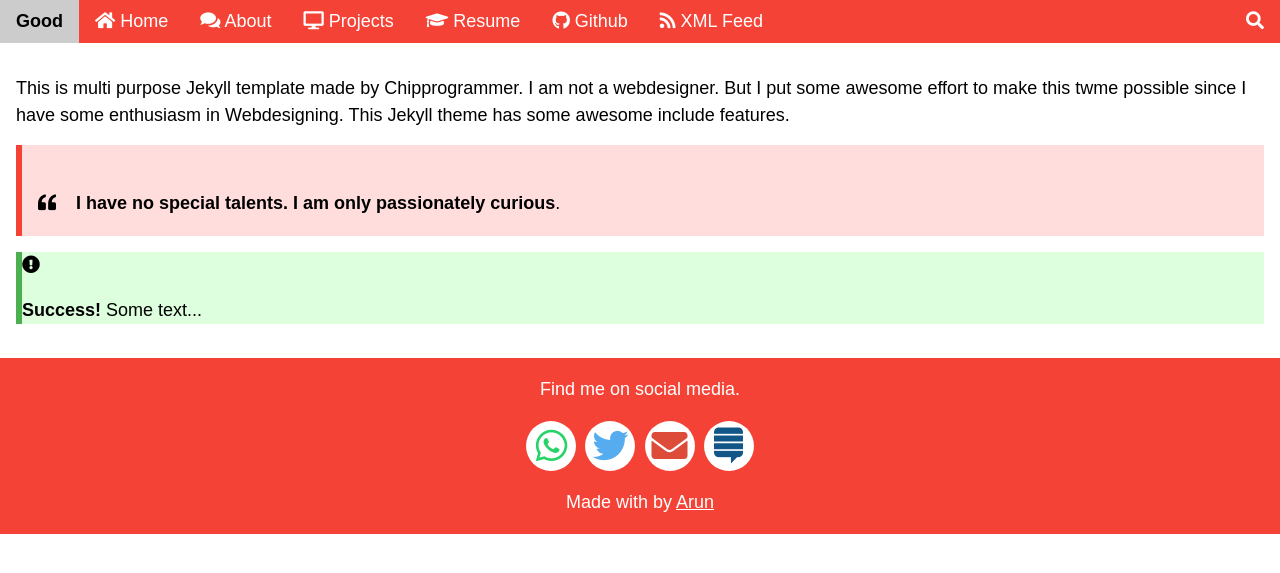
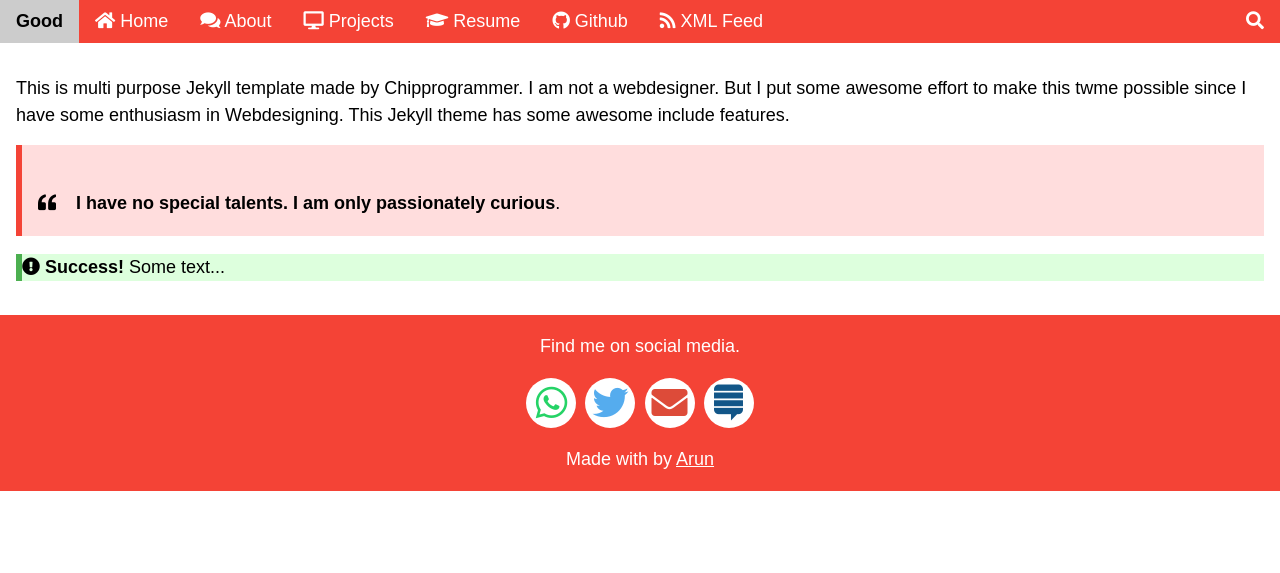
Before and after one commit to chipprogrammers/Good, a Jekyll site: the page built from index.html, in a window 1280 px wide. Shown: the top 573 px of the page. Built offline with Jekyll 4.4.1, drawn with Linux system fonts in a browser that asks for light colours; some web fonts are replaced; comment, search, counter and statistics services are not loaded.

Commit message:
Update index.html

```diff
--- a/index.html
+++ b/index.html
@@ -39,7 +39,7 @@ div {
 }
 </style>
 <div class="success">
- <i class="fas fa-exclamation-circle"></i>
-  <p class="alert icon"><strong>Success!</strong> Some text...</p>
+  <p class="alert icon">
+ <i class="fas fa-exclamation-circle"></i> <strong>Success!</strong> Some text...</p>
 </div>
 </div>
```
